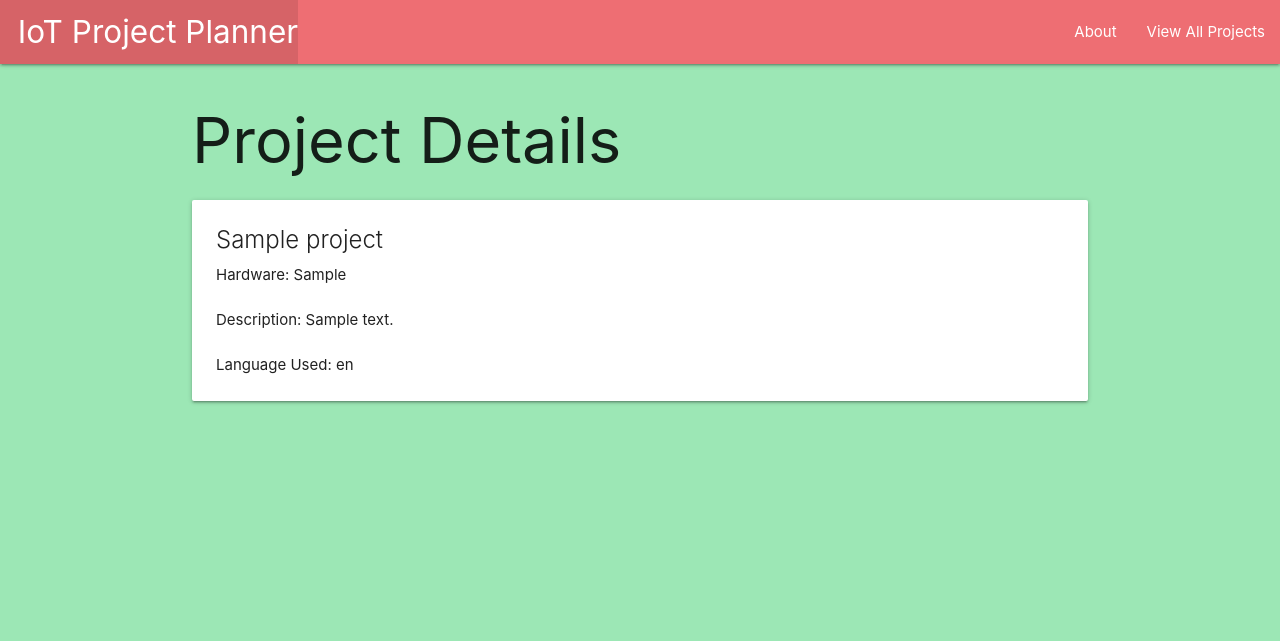
After one commit to ManliestBen/iot_collector, a Django app: page /projects/1/ in a window 1280 px wide. The commit adds this page. Shown: the top 641 px of the page. Run offline with Django 3.2, Linux system fonts and the light colour scheme; tables that the repository leaves empty hold one stand-in row (values such as "Sample post").

Commit message:
add detail view

```diff
--- /dev/null
+++ b/main_app/templates/projects/detail.html
@@ -0,0 +1,17 @@
+{% extends 'base.html' %}
+{% block content %}
+
+<h1>Project Details</h1>
+
+<div class="card">
+  <div class="card-content">
+    <span class="card-title">{{ project.name }}</span>
+    <p>Hardware: {{ project.hardware }}</p>
+    <br>
+    <p>Description: {{ project.description }}</p>
+    <br>
+    <p>Language Used: {{ project.language }}</p>
+  </div>
+</div>
+
+{% endblock %}
--- a/main_app/templates/projects/index.html
+++ b/main_app/templates/projects/index.html
@@ -6,6 +6,7 @@
 
 {% for project in projects %}
   <div class="card">
+    <a href="{% url 'detail' project.id %}">
     <div class="card-content">
       <span class="card-title">{{ project.name }}</span>
       <p>Hardware: {{ project.hardware }}</p>
@@ -15,6 +16,7 @@
       <p>Language Used: {{ project.language }}</p>
 
     </div>
+    </a>
   </div>
 {% endfor %}
 {% endblock %}
--- a/main_app/urls.py
+++ b/main_app/urls.py
@@ -5,4 +5,5 @@ urlpatterns = [
     path('', views.home, name='home'),
     path('about/', views.about, name='about'),
     path('projects/', views.projects_index, name='index'),
+    path('projects/<int:project_id>/', views.projects_detail, name='detail'),
 ]
--- a/main_app/views.py
+++ b/main_app/views.py
@@ -12,3 +12,7 @@ def projects_index(request):
     projects = Project.objects.all()
     return render(request, 'projects/index.html', { 'projects': projects })
 # Create your views here.
+
+def projects_detail(request, project_id):
+  project = Project.objects.get(id=project_id)
+  return render(request, 'projects/detail.html', { 'project': project })
```
